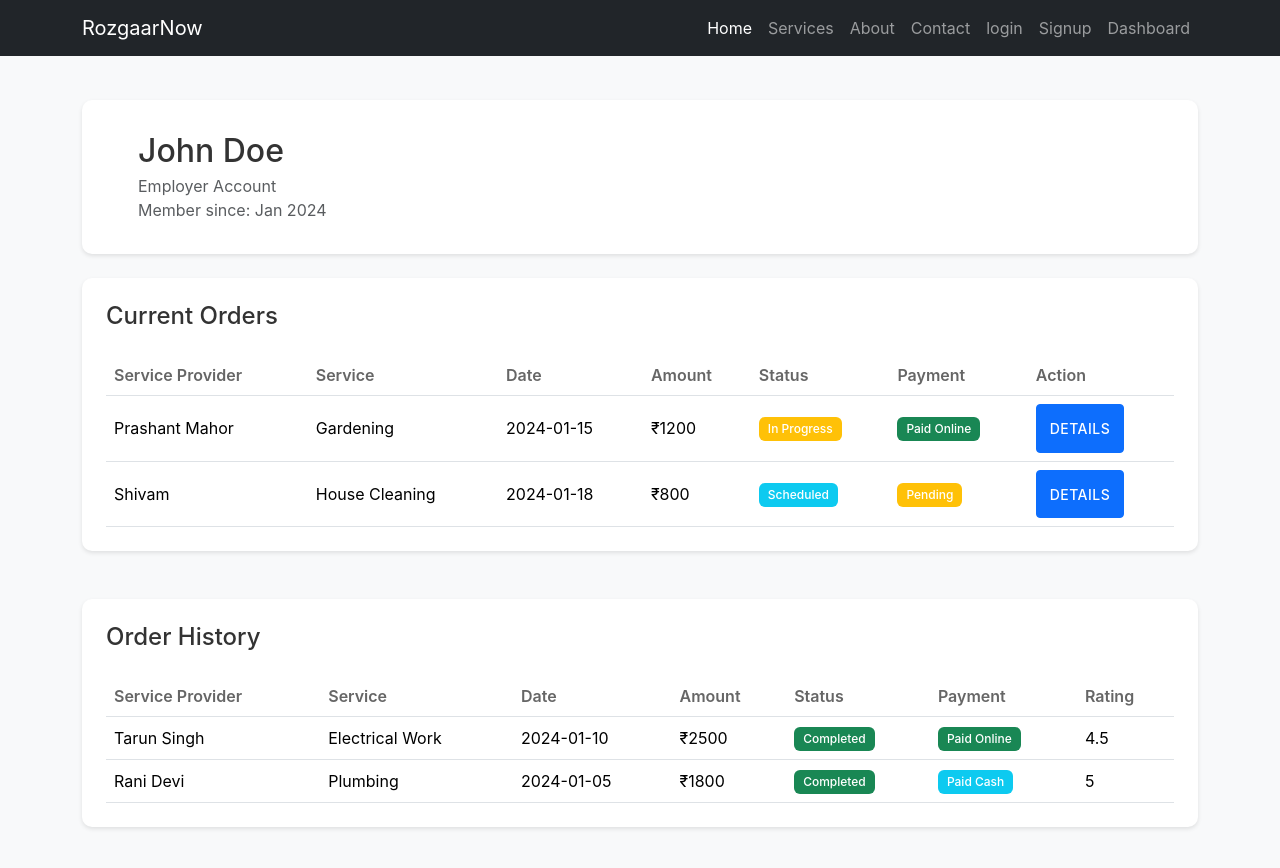
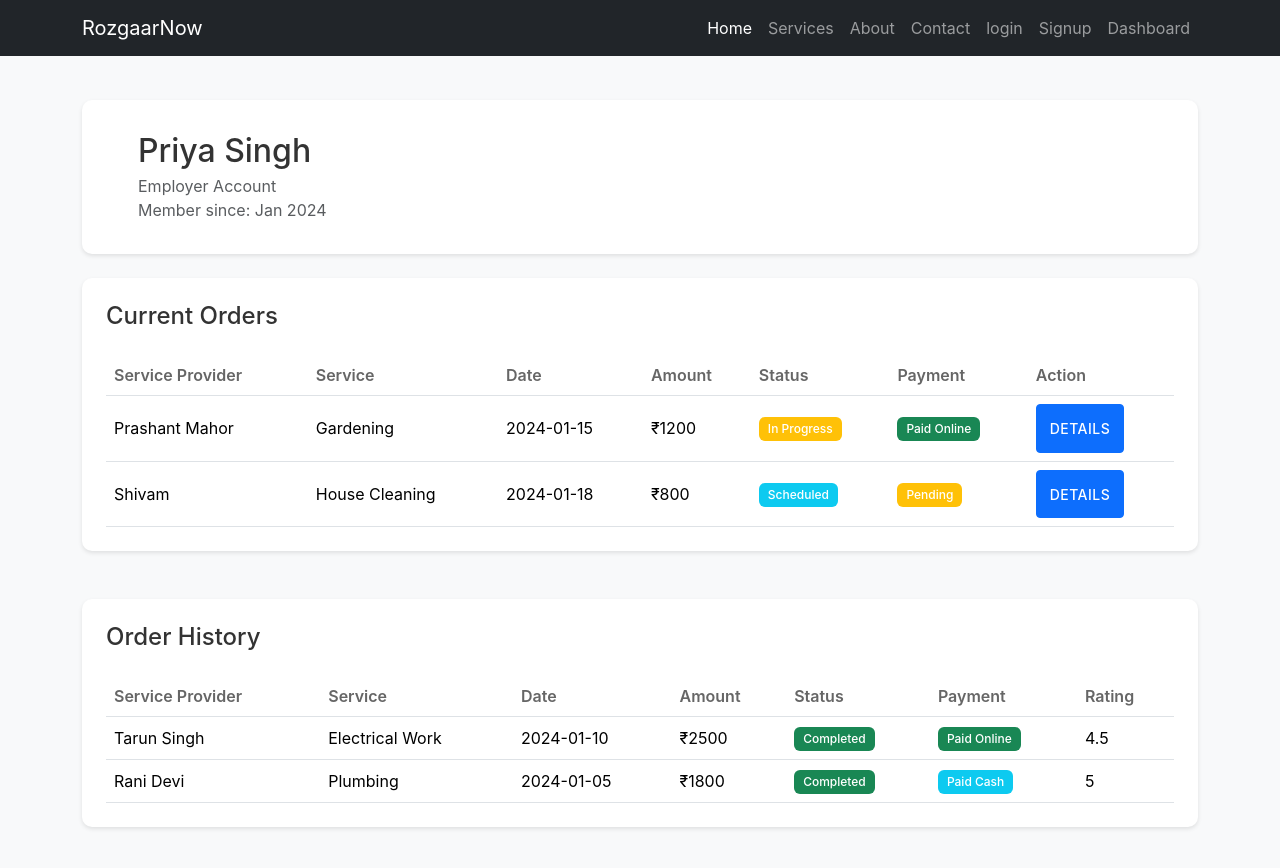
Before and after one commit to civdix/rozgaarNow, a React (Create React App) app: page /dashboard in a window 1280 px wide. Shown: the top 868 px of the page. Built offline with nearby package versions, Linux system fonts and the light colour scheme.

Commit message:
first commit

```diff
--- a/src/components/About.js
+++ b/src/components/About.js
@@ -7,7 +7,7 @@ function About() {
       <div className="about-hero">
         <div className="overlay"></div>
         <div className="container">
-          <h1 className="display-4 text-white">About LocalHire</h1>
+          <h1 className="display-4 text-white">About RozgaarNow</h1>
           <p className="lead text-white">
             Connecting Communities with Trusted Service Providers
           </p>
--- a/src/components/Dashboard.js
+++ b/src/components/Dashboard.js
@@ -4,8 +4,8 @@ import "../Styles/Dashboard.css";
 function Dashboard() {
   // Mock user data (replace with actual user data from your backend)
   const userData = {
-    name: "John Doe",
-    email: "john@example.com",
+    name: "Priya Singh",
+    email: "priya11213@example.com",
     userType: "customer",
     joinedDate: "Jan 2024",
   };
```
